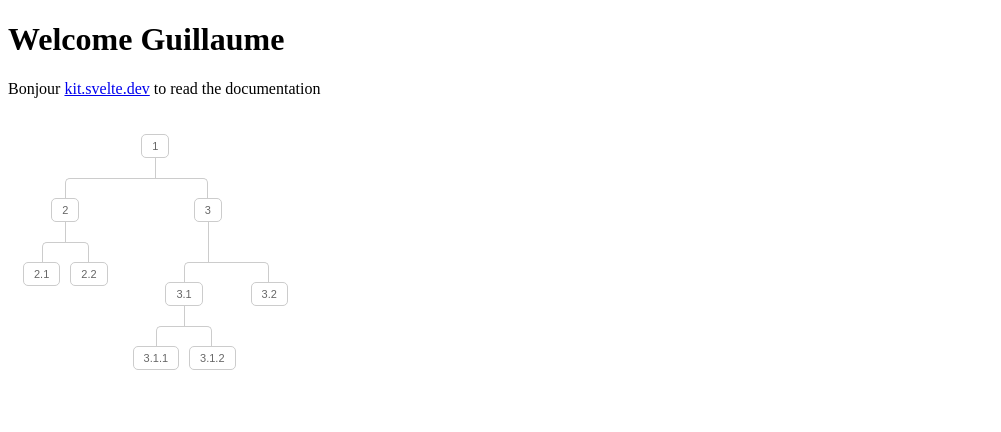
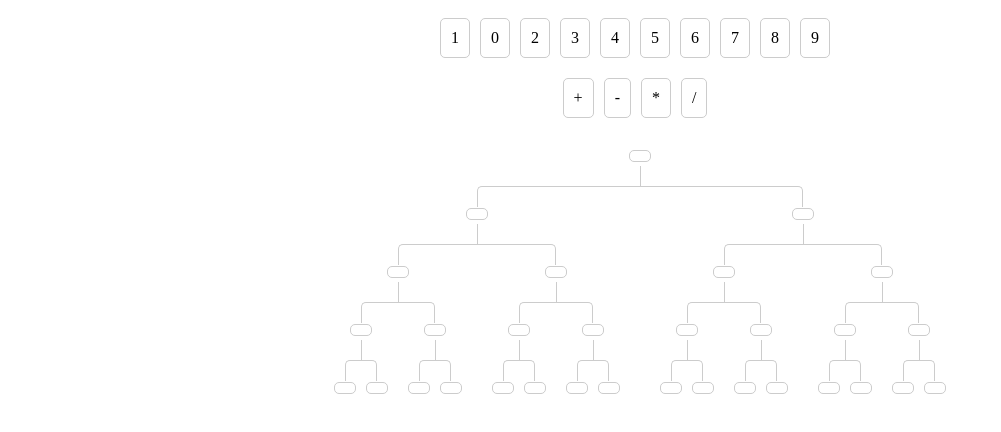
Before and after one commit to tarneaux/optree, a SvelteKit app: page / in a window 1280 px wide. Shown: the top 432 px of the page, without its empty margins (0-1001 px from the left). Built offline with nearby package versions, Linux system fonts and the light colour scheme.

Commit message:
Sauvegarde pour que max ne m'engueule pas

```diff
--- a/package.json
+++ b/package.json
@@ -23,6 +23,7 @@
 		"eslint-plugin-svelte": "^2.35.1",
 		"prettier": "^3.1.1",
 		"prettier-plugin-svelte": "^3.1.2",
+		"sass": "^1.69.7",
 		"svelte": "^4.2.7",
 		"svelte-check": "^3.6.0",
 		"tslib": "^2.4.1",
--- a/src/lib/Tree.svelte
+++ b/src/lib/Tree.svelte
@@ -1,49 +1,52 @@
 <div class="tree">
-	<ul>
-		<li>
-			<div class="node">1</div>
-			<ul>
-				<li>
-                    <div class="node">2</div>
-                    <ul>
-                        <li>
-                            <div class="node">2.1</div>
-                        </li>
-                        <li>
-                            <div class="node">2.2</div>
-                        </li>
-                    </ul>
-                </li>
-                <li>
-                    <div class="node">3</div>
-                    <ul>
-                        <ul>
-                            <li>
-                                <div class="node">3.1</div>
-                                <ul>
-                                    <li>
-                                        <div class="node">3.1.1</div>
-                                    </li>
-                                    <li>
-                                        <div class="node">3.1.2</div>
-                                    </li>
-                                </ul>
-                            </li>
-                            <li>
-                                <div class="node">3.2</div>
-                            </li>
-                        </ul>
-                    </ul>
-                </li>
-            </ul>
-		</li>
-	</ul>
+<ul>
+<li>
+<div class="node"></div>
+	<ul><li><div class="node"></div><ul><li><div class="node"></div><ul><li><div class="node"></div><ul><li><div class="node"></div></li><li><div class="node"></div></li></ul></li><li><div class="node"></div><ul><li><div class="node"></div></li><li><div class="node"></div></li></ul></li></ul></li><li><div class="node"></div><ul><li><div class="node"></div><ul><li><div class="node"></div></li><li><div class="node"></div></li></ul></li><li><div class="node"></div><ul><li><div class="node"></div></li><li><div class="node"></div></li></ul></li></ul></li></ul></li><li><div class="node"></div><ul><li><div class="node"></div><ul><li><div class="node"></div><ul><li><div class="node"></div></li><li><div class="node"></div></li></ul></li><li><div class="node"></div><ul><li><div class="node"></div></li><li><div class="node"></div></li></ul></li></ul></li><li><div class="node"></div><ul><li><div class="node"></div><ul><li><div class="node"></div></li><li><div class="node"></div></li></ul></li><li><div class="node"></div><ul><li><div class="node"></div></li><li><div class="node"></div></li></ul></li></ul></li></ul></li></ul>
+</li>
+</ul>
 </div>
 
+
+<script>
+  import { onMount } from 'svelte';
+
+  onMount(() => {
+    let nodes = document.querySelector('.tree').querySelector('ul').querySelector('li')?.querySelectorAll('.node');
+
+	// Convert nodes to a list
+    nodes.forEach(node => {
+      node.ondrop = function(event) {
+		event.preventDefault();
+		var data = event.dataTransfer.getData("content");
+		event.target.textContext = data;
+	  }
+	  node.ondragover = function(event) {
+	  }
+    });
+  });
+
+  function drop(event) {
+	// playsound
+	event.preventDefault();
+	var data = event.dataTransfer.getData("number");
+	event.target.textContext = data;
+	// calc
+  }
+</script>
+
 <style>
+
 * {margin: 0; padding: 0;}
 
+.tree{
+  width: max-content;
+  overflow: hidden;
+
+}
+
 .tree ul {
+
 	padding-top: 20px; position: relative;
 
 	transition: all 0.5s;
@@ -130,14 +133,14 @@ right connector from last child*/
 
 /*Time for some hover effects*/
 /*We will apply the hover effect the the lineage of the element also*/
-.tree li a:hover, .tree li a:hover+ul li a {
+.tree li .node:hover, .tree li .node:hover+ul li .node {
 	background: #c8e4f8; color: #000; border: 1px solid #94a0b4;
 }
 /*Connector styles on hover*/
-.tree li a:hover+ul li::after,
-.tree li a:hover+ul li::before,
-.tree li a:hover+ul::before,
-.tree li a:hover+ul ul::before{
+.tree li .node:hover+ul li::after,
+.tree li .node:hover+ul li::before,
+.tree li .node:hover+ul::before,
+.tree li .node:hover+ul ul::before{
 	border-color:  #94a0b4;
 }
 </style>
--- a/src/routes/+page.svelte
+++ b/src/routes/+page.svelte
@@ -1,7 +1,72 @@
 <script>
 import Tree from '$lib/Tree.svelte';
+
+import { onMount } from 'svelte';
+
+onMount(() => {
+    let droppables = document.querySelectorAll("droppables").forEach((droppable) => {
+        Array.from(droppable.children).forEach((el) => {
+            el.addEventListener("dragstart", (event) => {
+                event.target.dataTransfer.setData("content", event.target.textContext)
+            })
+        })
+    })
+})
 </script>
 
-<h1>Welcome Guillaume</h1>
-<p>Bonjour <a href="https://kit.svelte.dev">kit.svelte.dev</a> to read the documentation</p>
+
+
+
+
+<div class="tree-container">
+    <div class="droppables">
+        <div class="number"  draggable="true">1</div>
+        <div class="number"  draggable="true">0</div>
+        <div class="number"  draggable="true">2</div>
+        <div class="number"  draggable="true">3</div>
+        <div class="number"  draggable="true">4</div>
+        <div class="number"  draggable="true">5</div>
+        <div class="number"  draggable="true">6</div>
+        <div class="number"  draggable="true">7</div>
+        <div class="number"  draggable="true">8</div>
+        <div class="number"  draggable="true">9</div>
+    </div>
+    <div class="droppables">
+        <div class="operator" id="plus" draggable="true">+</div>
+        <div class="operator" id="minus" draggable="true">-</div>
+        <div class="operator" id="multiply" draggable="true">*</div>
+        <div class="operator" id="divide" draggable="true">/</div>
+    </div>
 <Tree />
+</div>
+
+<style>
+.tree-container {
+    display: flex;
+    flex-direction: column;
+    justify-content: center;
+    align-items: center;
+
+}
+.number {
+    border: 1px solid #ccc;
+    border-radius: 5px;
+    padding: 10px;
+    margin-right: 10px;
+    cursor: pointer;
+}
+
+.operator {
+    border: 1px solid #ccc;
+    border-radius: 5px;
+    padding: 10px;
+    margin-right: 10px;
+    cursor: pointer;
+}
+
+.droppables {
+    display: flex;
+    flex-direction: row;
+    margin: 10px;
+}
+</style>
```
Also changed, not shown: make-tree.svelte (added, +30 -0 lines), 1 other file (tests, documents, lock files or other folders).
